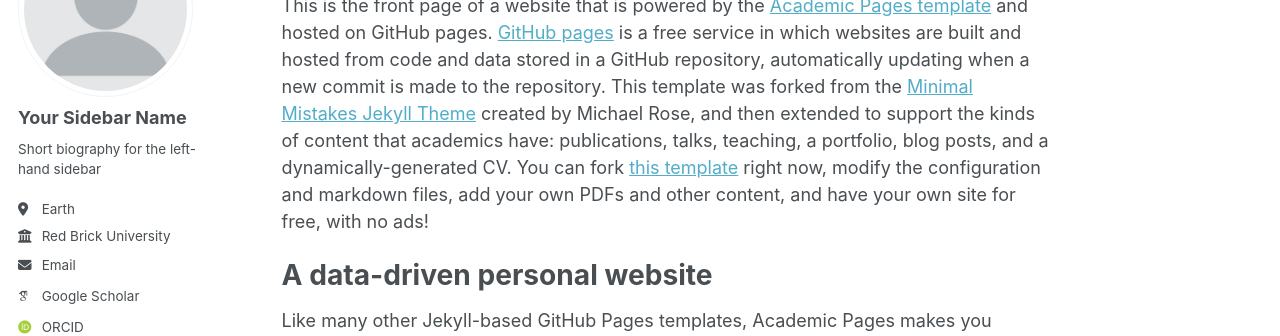
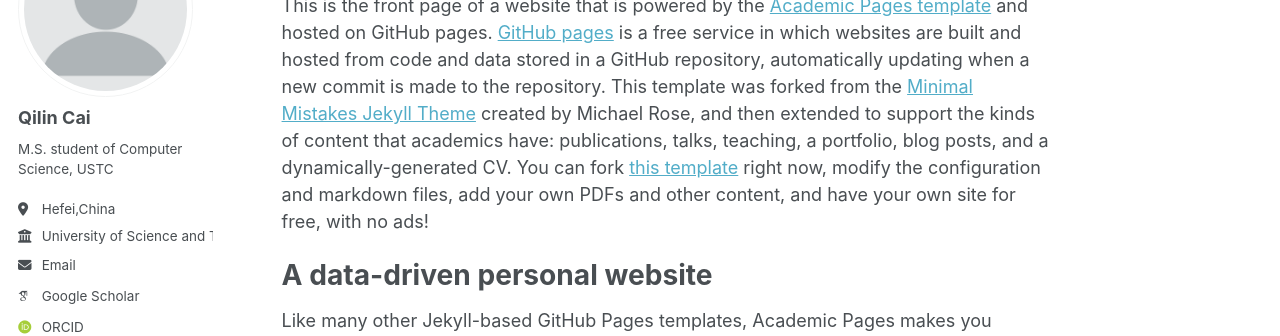
Before and after one commit to r0o0r/Qilin.github.io, a Jekyll site: the page built from _pages/about.md, in a window 1280 px wide. Shown: the part 177-513 px from the top of the page. Built offline with Jekyll 4.4.1, drawn with Linux system fonts in a browser that asks for light colours; some web fonts are replaced.

Commit message:
Update _config.yml
补充了学校信息

```diff
--- a/_config.yml
+++ b/_config.yml
@@ -23,11 +23,11 @@ repository               : "academicpages/academicpages.github.io"
 author:
   # Biographic information
   avatar           : "profile.png"
-  name             : "Your Sidebar Name"
+  name             : "Qilin Cai"
   pronouns         : # example: "she/her"
-  bio              : "Short biography for the left-hand sidebar"
-  location         : "Earth"
-  employer         : "Red Brick University"
+  bio              : "M.S. student of Computer Science, USTC"
+  location         : "Hefei,China"
+  employer         : "University of Science and Technology of China"
   uri              : # URL
   email            : "none@example.org"
 
```
